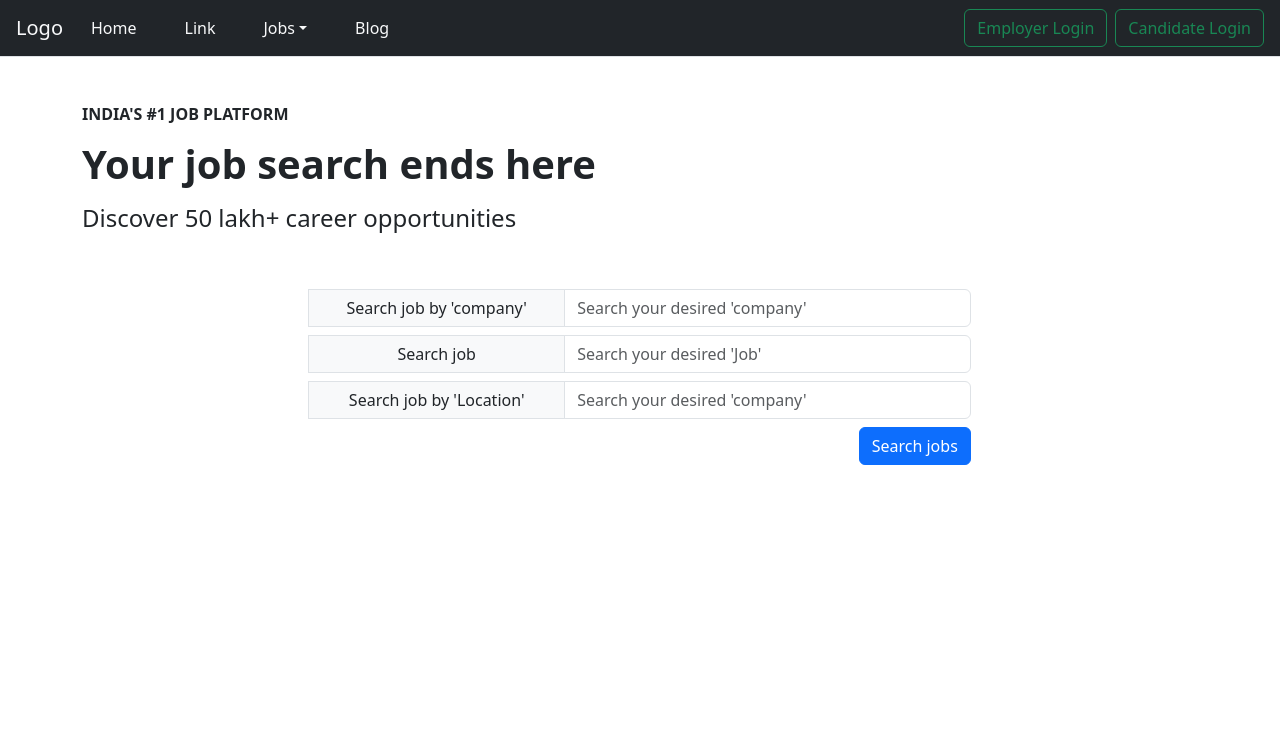
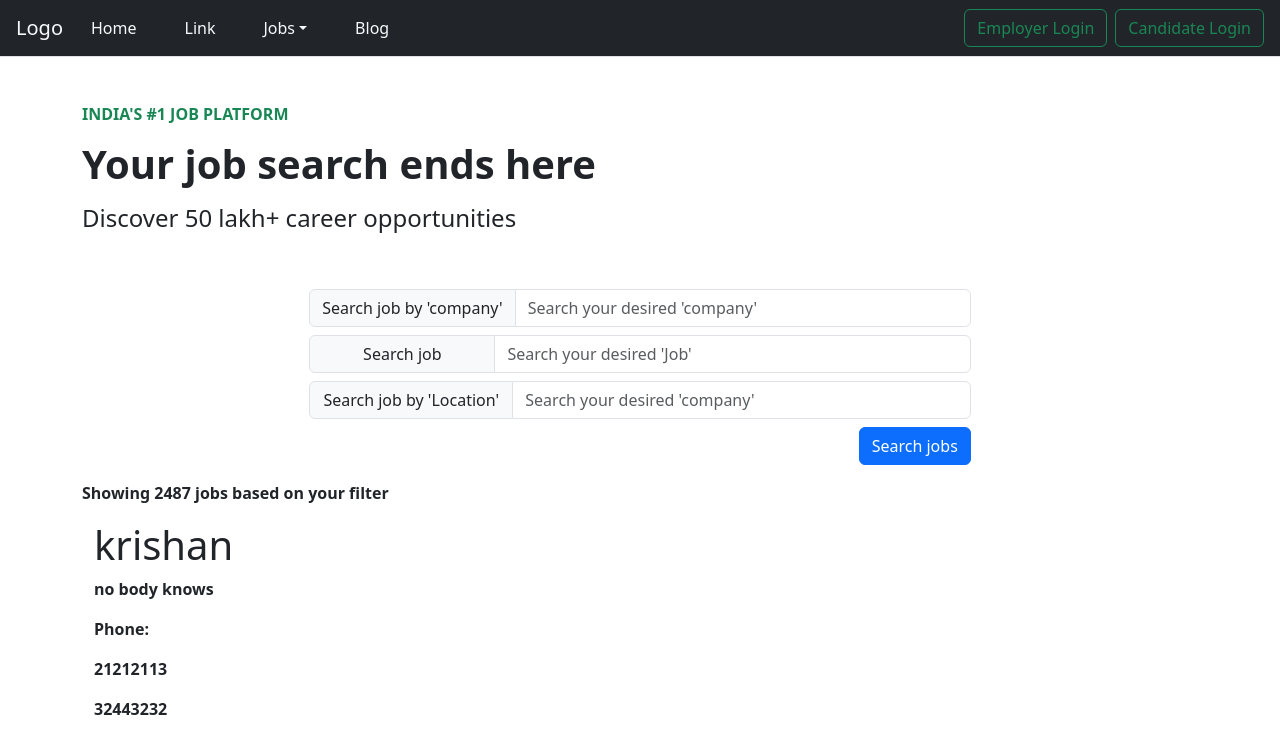
Before and after one commit to codinggita/Job_Bording, an Angular app: page / in a window 1280 px wide. Shown: the top 754 px of the page. Built offline with nearby package versions, Linux system fonts and the light colour scheme.

Commit message:
job description file created and start working on it

```diff
--- a/angular.json
+++ b/angular.json
@@ -29,7 +29,9 @@
               "./node_modules/bootstrap/dist/css/bootstrap.min.css"
             ],
             "scripts": [
-              "./node_modules/bootstrap/dist/js/bootstrap.js"
+              "./node_modules/bootstrap/dist/js/bootstrap.min.js",
+              "./node_modules/jquery/dist/jquery.min.js",
+              "./node_modules/bootstrap/dist/js/bootstrap.bundle.min.js"
             ]
           },
           "configurations": {
--- a/src/app/app.component.html
+++ b/src/app/app.component.html
@@ -1,2 +1,3 @@
 <app-navbar></app-navbar>
 <app-job-search></app-job-search>
+<app-job-description></app-job-description>
--- a/src/app/job-description/job-description.component.html
+++ b/src/app/job-description/job-description.component.html
@@ -1 +1,14 @@
-<p>job-description works!</p>
+<div class="container">
+    <p class="fw-bold">Showing 2487 jobs based on your filter</p>
+
+    <div class="container fw-bold">
+        <h1>{{user.name}}</h1>
+        <h3>{{user.title}}</h3>
+        <p>{{user.address}}</p>
+        <div>
+            <p>Phone:</p>
+            <p *ngFor="let phoneNumber of user.phone">{{phoneNumber}}</p>
+
+        </div>
+    </div>
+</div>
--- a/src/app/job-description/job-description.component.ts
+++ b/src/app/job-description/job-description.component.ts
@@ -1,10 +1,27 @@
-import { Component } from '@angular/core';
+import { Component, OnInit } from '@angular/core';
 
 @Component({
   selector: 'app-job-description',
   templateUrl: './job-description.component.html',
   styleUrls: ['./job-description.component.css']
 })
-export class JobDescriptionComponent {
+export class JobDescriptionComponent implements OnInit{
+
+  user:any;
+
+  constructor(){
+    this.user={
+      name:"krishan",
+      tittle:"SDE-2",
+      address:"no body knows",
+      phone:[
+        '21212113',
+        '32443232'
+      ]
+    };
+  }
+
+  ngOnInit(){ }
+
 
 }
--- a/src/app/job-search/job-search.component.html
+++ b/src/app/job-search/job-search.component.html
@@ -1,44 +1,31 @@
 <div class="container">
-    <h6 class="mt-5 fw-bold">INDIA'S #1 JOB PLATFORM</h6>
+    <h6 class="mt-5 fw-bold text-success">INDIA'S #1 JOB PLATFORM</h6>
     <h1 class="mt-3 fw-bold">Your job search ends here</h1>
     <h4 class="mt-3 fw-light">Discover 50 lakh+ career opportunities</h4>
 
     <form class="row g-2 mt-5" style="margin-left: 20% ;margin-right: 20%;">
         <div class="input-group">
-          <label for="companySearch" class="visually-hidden">search company</label>
-          <input type="text" readonly class="input-group-text" id="companySearch" value="Search job by 'company'">
+          <span class="input-group-text">Search job by 'company'</span>
           <label for="companySearchValue" class="visually-hidden">company search value</label>
           <input type="text" class="form-control" id="companySearchValue" placeholder="Search your desired 'company'">
         </div>
 
         <div class="input-group">
-            <label for="jobSearch" class="visually-hidden">search job</label>
-            <input type="text" readonly class="input-group-text" id="jobSearch" value="Search job">
+            <span class="input-group-text" style="padding-right: 8%;padding-left: 8%;">Search job</span>
             <label for="jobSearchValue" class="visually-hidden">search Job Value</label>
             <input type="text" class="form-control" id="jobSearchValue" placeholder="Search your desired 'Job'">
         </div>
 
         <div class="input-group">
-            <label for="locationSearch" class="visually-hidden">Location job</label>
-            <input type="text" readonly class="input-group-text" id="locationSearch" value="Search job by 'Location'">
+            <span class="input-group-text" style="padding-right: 2%;padding-left: 2%;">Search job by 'Location'</span>
             <label for="locationSearchValue" class="visually-hidden">Search job by Location</label>
             <input type="text" class="form-control" id="locationSearchValue" placeholder="Search your desired 'company'">
         </div>
 
-
         <div class="d-flex justify-content-end">
           <button type="submit" class="btn btn-primary mb-3">Search jobs</button>
         </div>
-
-
     </form>
 
 
-
-
-
-
-
-
-
 </div>
--- a/src/app/navbar/navbar.component.html
+++ b/src/app/navbar/navbar.component.html
@@ -18,10 +18,10 @@
                 <a class="nav-link dropdown-toggle text-light mx-3 link-info" href="#" role="button" data-bs-toggle="dropdown" aria-expanded="false">Jobs</a>
             <ul class="dropdown-menu">
 
-                <li><a class="dropdown-item text-light" href="#">Action</a></li>
-                <li><a class="dropdown-item text-light" href="#">Another action</a></li>
+                <li><a class="dropdown-item text-dark" href="#">Action</a></li>
+                <li><a class="dropdown-item text-dark" href="#">Another action</a></li>
                 <li><hr class="dropdown-divider"></li>
-                <li><a class="dropdown-item text-light" href="#">Something else here</a></li>
+                <li><a class="dropdown-item text-dark" href="#">Something else here</a></li>
 
             </ul>
             </li>
```
Also changed, not shown: src/app/Job.ts (added, +16 -0 lines).
